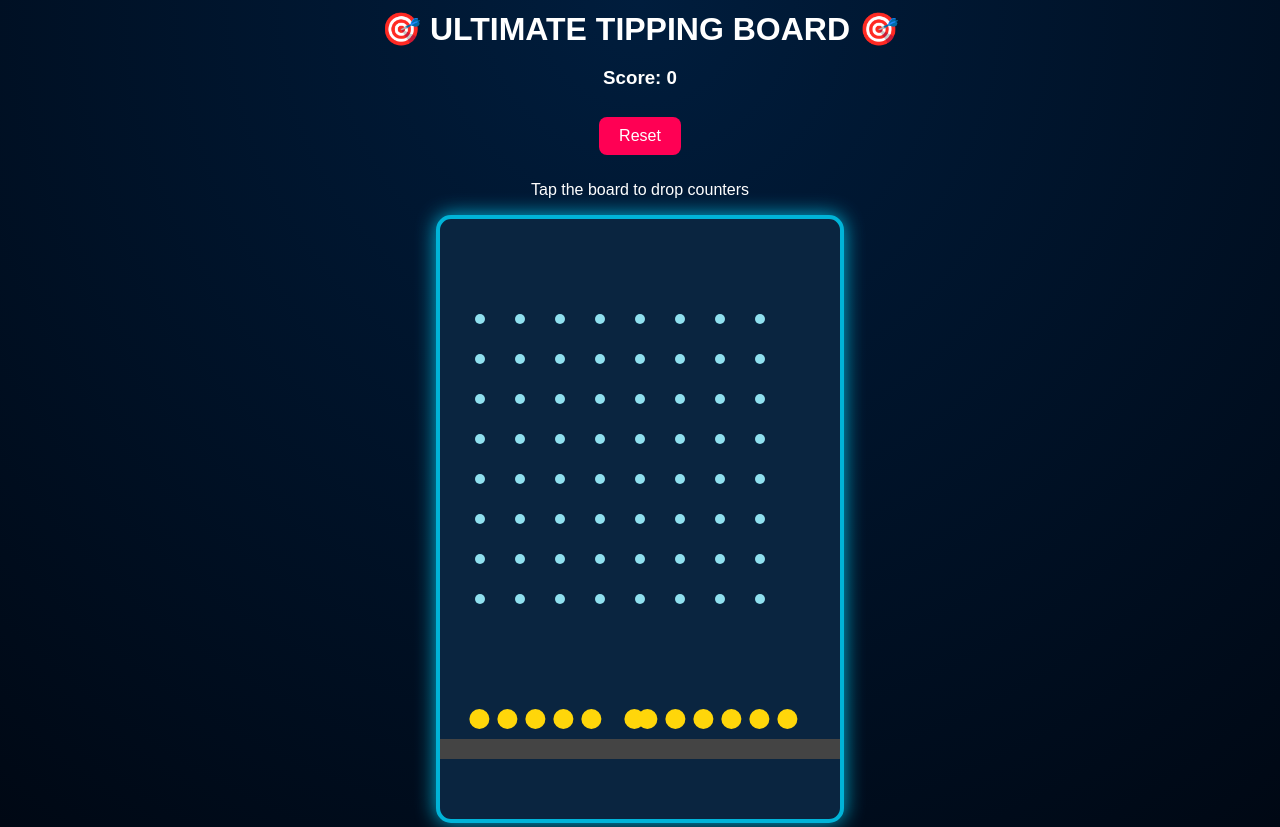
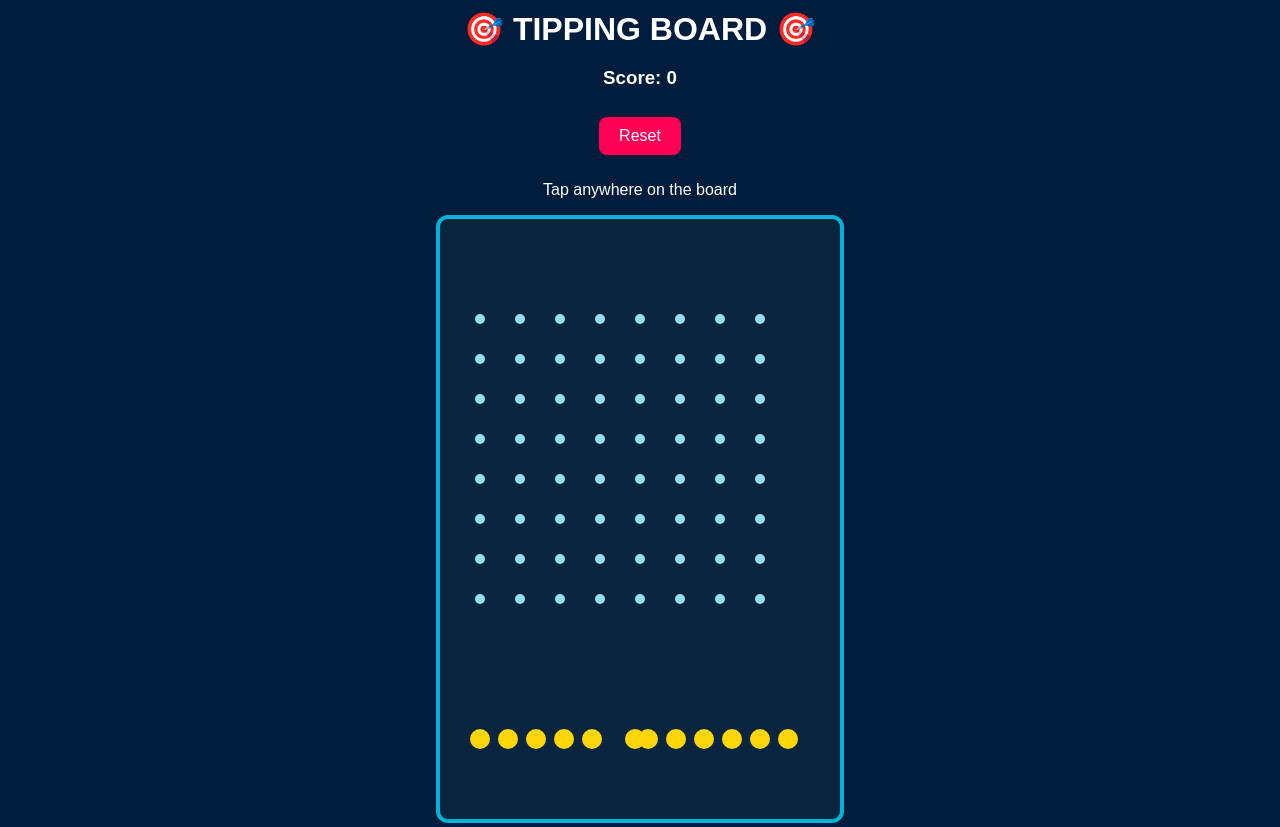
Before and after one commit to connorbanks272-ctrl/tipping-board, a plain HTML site: page index.html in a window 1280 px wide. Both pictures are taken after a click on the element 640 px from the left and 519 px from the top of the page. Drawn offline with Linux system fonts and the light colour scheme.

Commit message:
Update index.html

```diff
--- a/index.html
+++ b/index.html
@@ -2,22 +2,23 @@
 <html>
 <head>
 <meta name="viewport" content="width=device-width, initial-scale=1.0">
-<title>Ultimate Tipping Board</title>
+<title>Tipping Board TV Edition</title>
 <style>
 body {
   margin:0;
-  background: radial-gradient(circle at top, #001d3d, #000814);
+  background:#001d3d;
   color:white;
-  font-family: Arial;
+  font-family:Arial;
   text-align:center;
 }
 h1 { margin:10px; }
 canvas {
   background:#0a2540;
   border:4px solid #00b4d8;
-  border-radius:15px;
-  box-shadow:0 0 20px #00b4d8;
-  touch-action:none;
+  border-radius:12px;
+  display:block;
+  margin:0 auto;
+  touch-action: manipulation;
 }
 button {
   padding:10px 20px;
@@ -32,34 +33,36 @@ button {
 </head>
 <body>
 
-<h1>🎯 ULTIMATE TIPPING BOARD 🎯</h1>
+<h1>🎯 TIPPING BOARD 🎯</h1>
 <h3>Score: <span id="score">0</span></h3>
 <button onclick="resetGame()">Reset</button>
-<p>Tap the board to drop counters</p>
+<p>Tap anywhere on the board</p>
 
-<canvas id="game" width="400" height="600"></canvas>
+<canvas id="game"></canvas>
 
 <script>
 const canvas = document.getElementById("game");
 const ctx = canvas.getContext("2d");
 
+canvas.width = 400;
+canvas.height = 600;
+
 let pegs = [];
+let coins = [];
 let falling = [];
-let shelfCoins = [];
-let shelfOffset = 0;
-let shelfDir = 1;
 let score = 0;
 
-function init() {
+function setup() {
   pegs = [];
   for (let y = 100; y < 400; y += 40) {
     for (let x = 40; x < 360; x += 40) {
       pegs.push({x: x + (y % 80 === 0 ? 20 : 0), y});
     }
   }
-  shelfCoins = [];
+
+  coins = [];
   for (let i = 0; i < 12; i++) {
-    shelfCoins.push({x: 40 + i * 28, y: 500});
+    coins.push({x: 40 + i * 28, y: 520});
   }
 }
 
@@ -67,84 +70,92 @@ function drawPegs() {
   ctx.fillStyle = "#90e0ef";
   pegs.forEach(p => {
     ctx.beginPath();
-    ctx.arc(p.x, p.y, 5, 0, Math.PI * 2);
+    ctx.arc(p.x, p.y, 5, 0, Math.PI*2);
     ctx.fill();
   });
 }
 
-function drawShelf() {
-  ctx.fillStyle = "#444";
-  ctx.fillRect(0, 520, 400, 20);
-  ctx.save();
-  ctx.translate(shelfOffset, 0);
+function drawCoins() {
   ctx.fillStyle = "#ffd60a";
-  shelfCoins.forEach(c => {
+  coins.forEach(c => {
     ctx.beginPath();
-    ctx.arc(c.x, c.y, 10, 0, Math.PI * 2);
+    ctx.arc(c.x, c.y, 10, 0, Math.PI*2);
     ctx.fill();
   });
-  ctx.restore();
 }
 
-function updateFalling() {
+function drawFalling() {
+  ctx.fillStyle = "#ff8500";
+  falling.forEach(c => {
+    ctx.beginPath();
+    ctx.arc(c.x, c.y, 8, 0, Math.PI*2);
+    ctx.fill();
+  });
+}
+
+function update() {
+  ctx.clearRect(0,0,canvas.width,canvas.height);
+
+  drawPegs();
+  drawCoins();
+
   falling.forEach(c => {
     c.y += 4;
+
     pegs.forEach(p => {
       let dx = c.x - p.x;
       let dy = c.y - p.y;
-      let dist = Math.sqrt(dx*dx + dy*dy);
-      if (dist < 10) c.x += (Math.random() - 0.5) * 20;
+      if (Math.sqrt(dx*dx + dy*dy) < 10) {
+        c.x += (Math.random() - 0.5) * 20;
+      }
     });
-    if (c.y > 480) {
-      shelfCoins.forEach(sc => {
-        if (Math.abs(c.x - (sc.x + shelfOffset)) < 20) sc.x += 15;
+
+    if (c.y > 500) {
+      coins.forEach(coin => {
+        if (Math.abs(c.x - coin.x) < 20) {
+          coin.x += 15;
+        }
       });
       c.y = 1000;
     }
   });
-  falling = falling.filter(c => c.y < 600);
-}
 
-function updateShelf() {
-  shelfOffset += shelfDir * 0.6;
-  if (shelfOffset > 20 || shelfOffset < -20) shelfDir *= -1;
-  shelfCoins.forEach(sc => {
-    if (sc.x + shelfOffset > 390) {
+  coins.forEach(coin => {
+    if (coin.x > 390) {
       score++;
       document.getElementById("score").innerText = score;
-      sc.x = -100;
+      coin.x = -100;
     }
   });
-  shelfCoins = shelfCoins.filter(sc => sc.x > -50);
-}
 
-function draw() {
-  ctx.clearRect(0,0,canvas.width,canvas.height);
-  drawPegs();
-  updateFalling();
-  updateShelf();
-  drawShelf();
-  requestAnimationFrame(draw);
+  falling = falling.filter(c => c.y < 600);
+  coins = coins.filter(c => c.x > -50);
+
+  drawFalling();
+
+  requestAnimationFrame(update);
 }
 
 function resetGame() {
   score = 0;
   document.getElementById("score").innerText = score;
-  init();
+  setup();
 }
 
-canvas.addEventListener("click", e => {
+canvas.addEventListener("touchstart", function(e){
   const rect = canvas.getBoundingClientRect();
-  falling.push({x: e.clientX - rect.left, y: 50});
+  const x = e.touches[0].clientX - rect.left;
+  falling.push({x:x, y:50});
 });
 
-canvas.addEventListener("touchstart", e => {
+canvas.addEventListener("click", function(e){
   const rect = canvas.getBoundingClientRect();
-  falling.push({x: e.touches[0].clientX - rect.left, y: 50});
+  const x = e.clientX - rect.left;
+  falling.push({x:x, y:50});
 });
 
-init();
-draw();
+setup();
+update();
 </script>
 
 </body>
```
